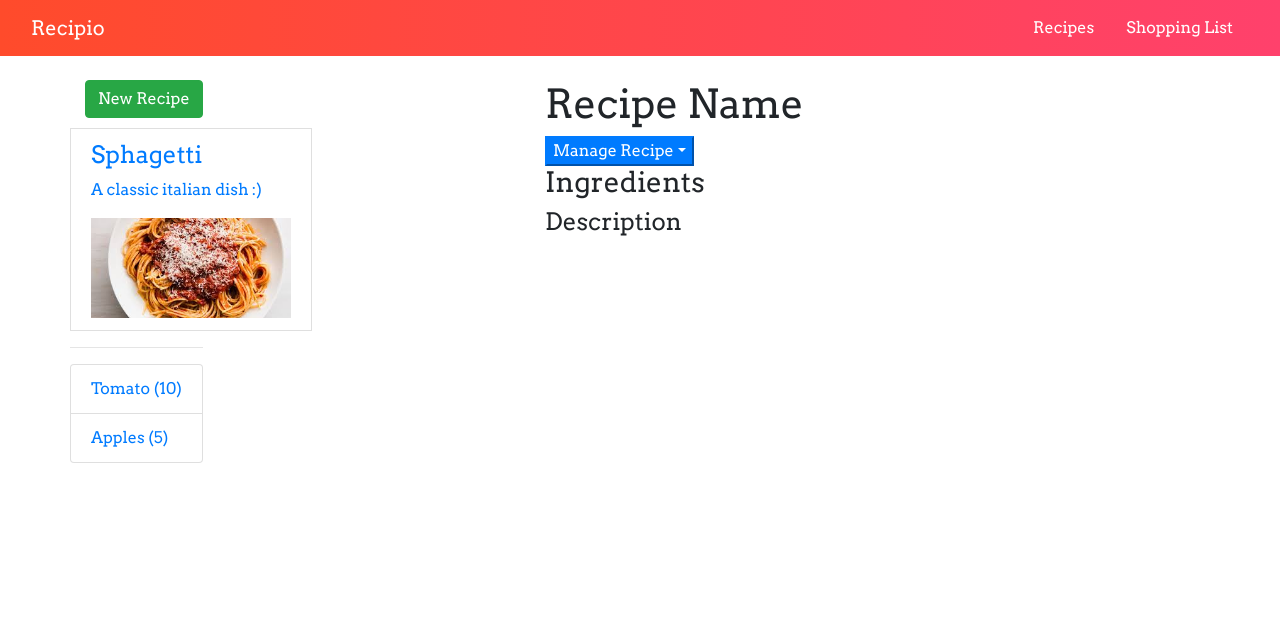
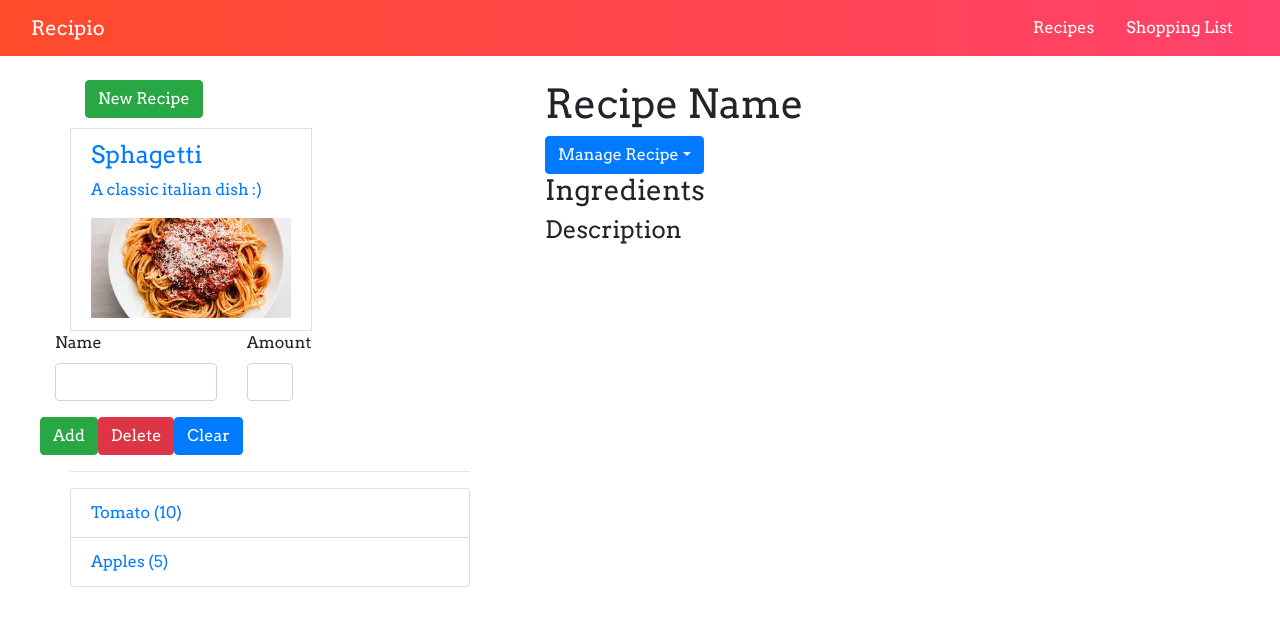
Before and after one commit to kunalkathe65/Recipio, an Angular app: page / in a window 1280 px wide. Shown: the top 626 px of the page. Built offline with nearby package versions, Linux system fonts and the light colour scheme.

Commit message:
added form to edit shopping list i.e. add/delete ingredient

```diff
--- a/src/app/Recipes/Recipe-detail/recipe-detail.component.html
+++ b/src/app/Recipes/Recipe-detail/recipe-detail.component.html
@@ -13,7 +13,7 @@
 <div class="row">
     <div class="col-xs-12">
         <div class="btn-group">
-            <button type="button" class="bn btn-primary dropdown-toggle">Manage Recipe</button>
+            <button type="button" class="btn btn-primary dropdown-toggle">Manage Recipe</button>
             <ul class="dropdown-menu">
                 <li><a href="#">To shopping list</a></li>
                 <li><a href="#">Edit recipe</a></li>
--- a/src/app/Shopping-list/Shopping-edit/shopping-edit.component.html
+++ b/src/app/Shopping-list/Shopping-edit/shopping-edit.component.html
@@ -0,0 +1,23 @@
+<div class="row">
+    <div class="col-xs-12">
+        <form>
+            <div class="row">
+                <div class="col-sm-5 form-group">
+                    <label for="name">Name</label>
+                    <input type="text" name="itemname" id="name" class="form-control">
+                </div>
+                <div class="col-sm-2 form-group">
+                    <label for="amount">Amount</label>
+                    <input type="text" name="amount" id="amount" class="form-control">
+                </div>
+            </div>
+            <div class="row">
+                <div class="col-xs-12">
+                    <button class="btn btn-success" type="submit">Add</button>
+                    <button class="btn btn-danger" type="button">Delete</button>
+                    <button class="btn btn-primary" type="button">Clear</button>
+                </div>
+            </div>
+        </form>
+    </div>
+</div>
```
